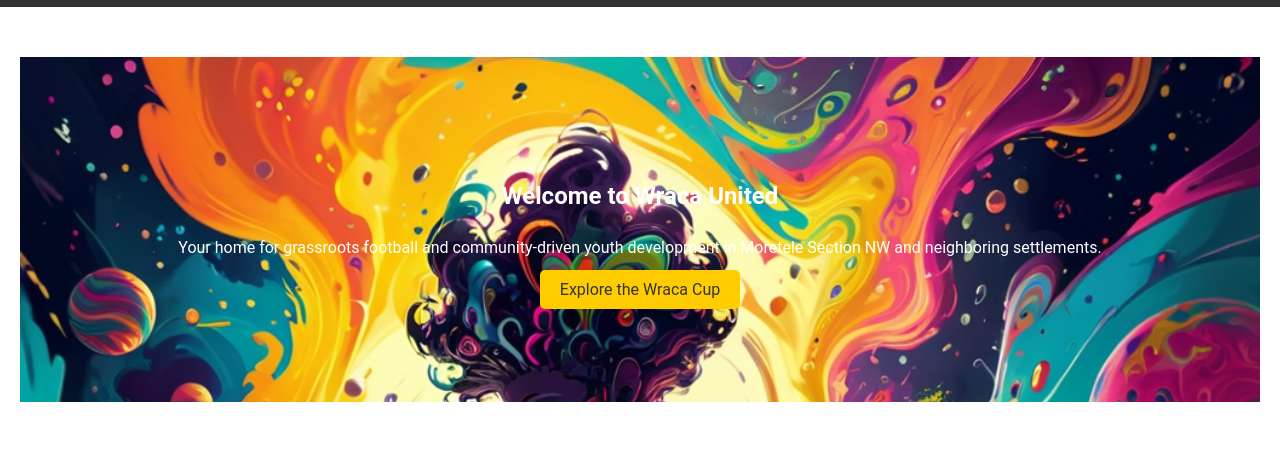
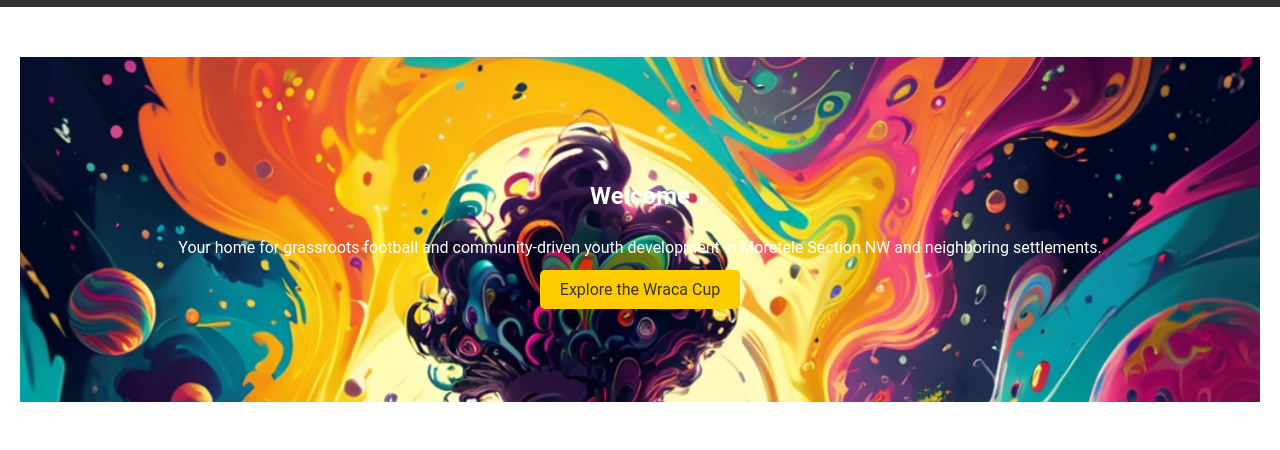
Before and after one commit to Mahzbe/wracad, a plain HTML site: page index.html in a window 1280 px wide. Shown: the part 282-732 px from the top of the page. Drawn offline with Linux system fonts and the light colour scheme.

Commit message:
Update index.html

```diff
--- a/index.html
+++ b/index.html
@@ -215,7 +215,7 @@
     <!-- Hero Section -->
     <section id="hero">
         <div class="hero-content">
-            <h2>Welcome to Wraca United</h2>
+            <h2>Welcome</h2>
             <p>Your home for grassroots football and community-driven youth development in Moretele Section NW and neighboring settlements.</p>
             <a href="wraca-cup.html" class="cta">Explore the Wraca Cup</a>
         </div>
```
